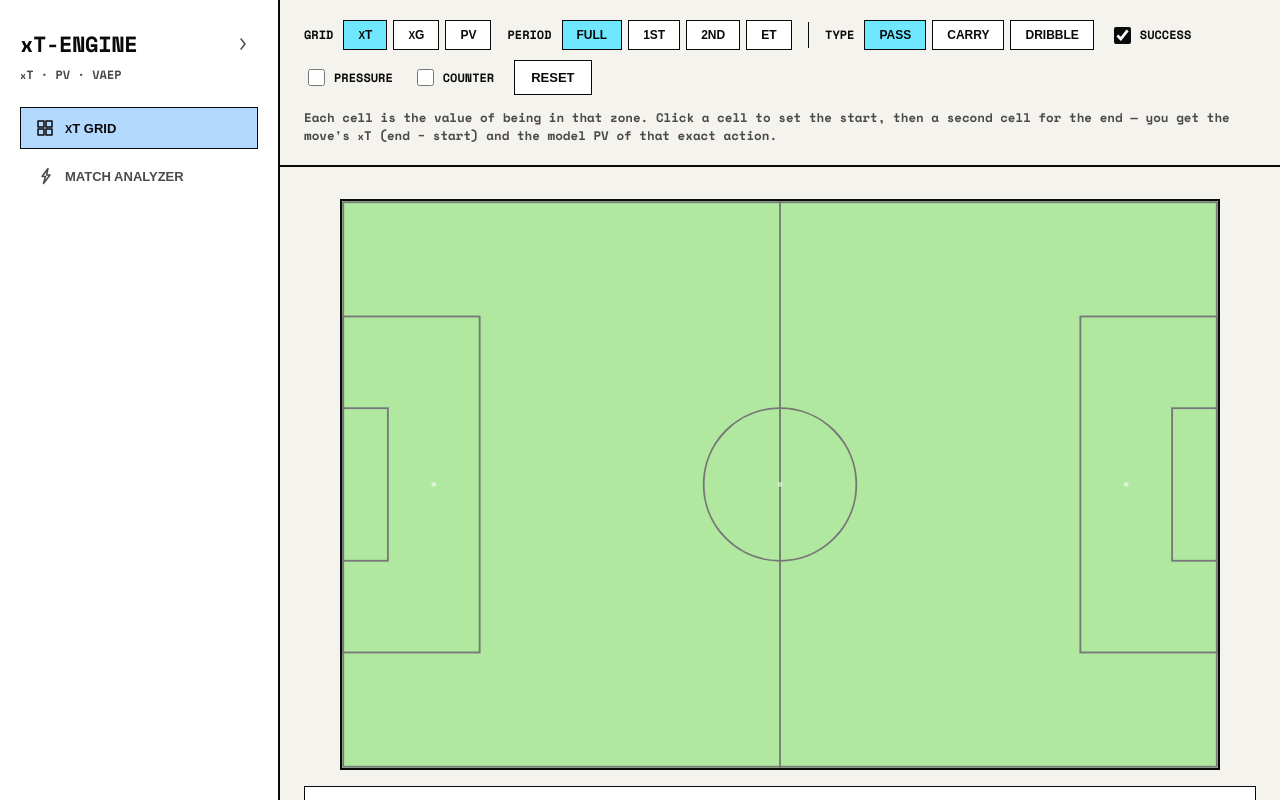
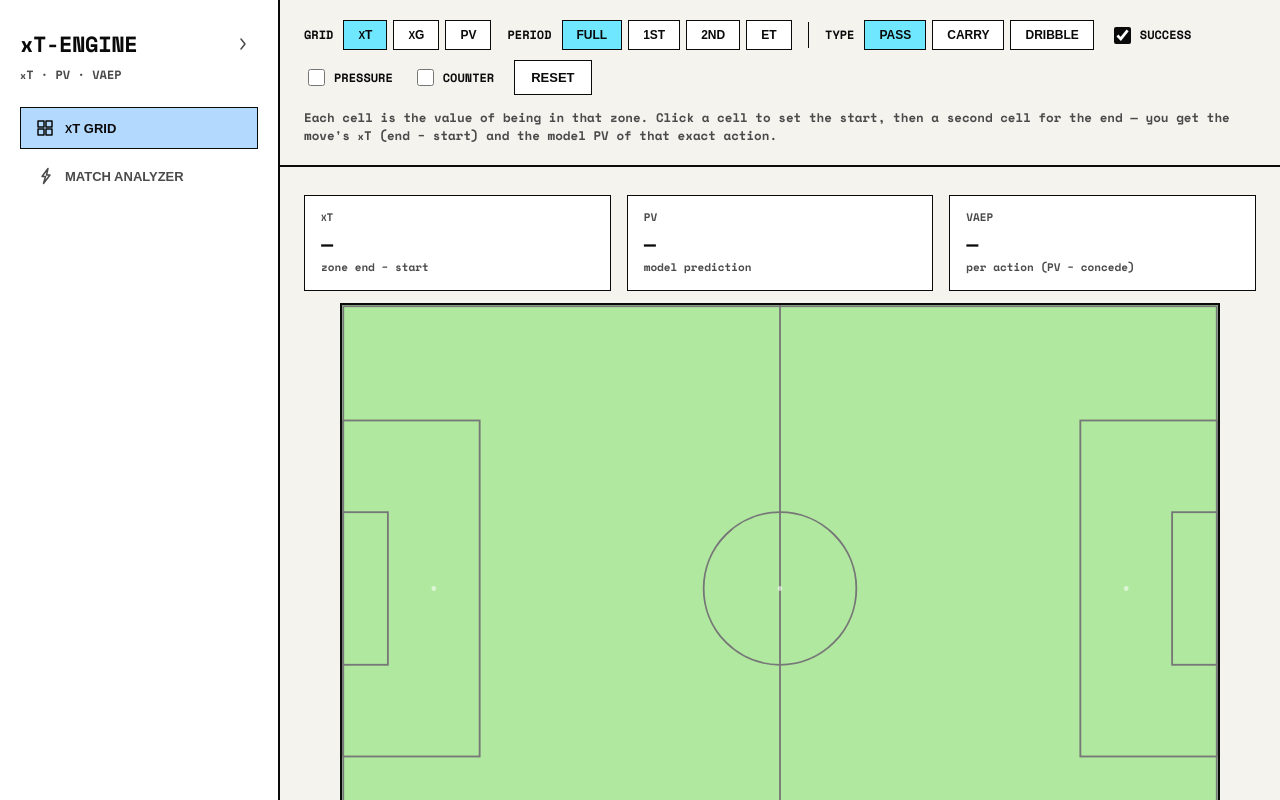
Before and after one commit to vinayakstha/xT-model, a Next.js app in the folder client/: page / in a window 1280 px wide. Shown: the top 800 px of the page. Built offline with nearby package versions, Linux system fonts and the light colour scheme; no server answers.

Commit message:
xt, pv, vaep added

```diff
--- a/client/components/ThreatGridExplorer.tsx
+++ b/client/components/ThreatGridExplorer.tsx
@@ -98,6 +98,8 @@ export default function ThreatGridExplorer({ active }: { active: boolean }) {
     ch = H / 8;
 
   const sign = (x: number) => (x >= 0 ? "+" : "") + x.toFixed(4);
+  const moveClass = (v: number) =>
+    v >= 0.0001 ? " pos" : v <= -0.0001 ? " neg" : "";
 
   return (
     <div>
@@ -186,6 +188,47 @@ export default function ThreatGridExplorer({ active }: { active: boolean }) {
       </section>
 
       <section>
+        {/* metric boxes — xT, PV, VAEP */}
+        <div className="metricbar">
+          <div className="m">
+            <div className="k"><small>x</small>T</div>
+            <div className={"v" + (move ? moveClass(move.zone_based_xt) : "")}
+            >
+              {move
+                ? `${move.zone_based_xt >= 0 ? "+" : ""}${(move.zone_based_xt * 100).toFixed(2)}%`
+                : "—"}
+            </div>
+            <div className="r">
+              {move
+                ? `${(move.start_zone_xt * 100).toFixed(2)}% → ${(move.end_zone_xt * 100).toFixed(2)}%`
+                : "zone end − start"}
+            </div>
+          </div>
+          <div className="m">
+            <div className="k">PV</div>
+            <div className="v">
+              {move
+                ? `${(move.model_pv * 100).toFixed(2)}%`
+                : "—"}
+            </div>
+            <div className="r">
+              {move
+                ? `concede ${(move.pv_concede * 100).toFixed(2)}%`
+                : "model prediction"}
+            </div>
+          </div>
+          <div className="m">
+            <div className="k">VAEP</div>
+            <div className={"v" + (move ? moveClass(move.vaep_per_action) : "")}
+            >
+              {move
+                ? `${move.vaep_per_action >= 0 ? "+" : ""}${(move.vaep_per_action * 100).toFixed(2)}%`
+                : "—"}
+            </div>
+            <div className="r">per action (PV − concede)</div>
+          </div>
+        </div>
+
         <div className="pitchwrap">
           <svg viewBox={`0 0 ${W} ${H}`}>
             {zones &&
```
